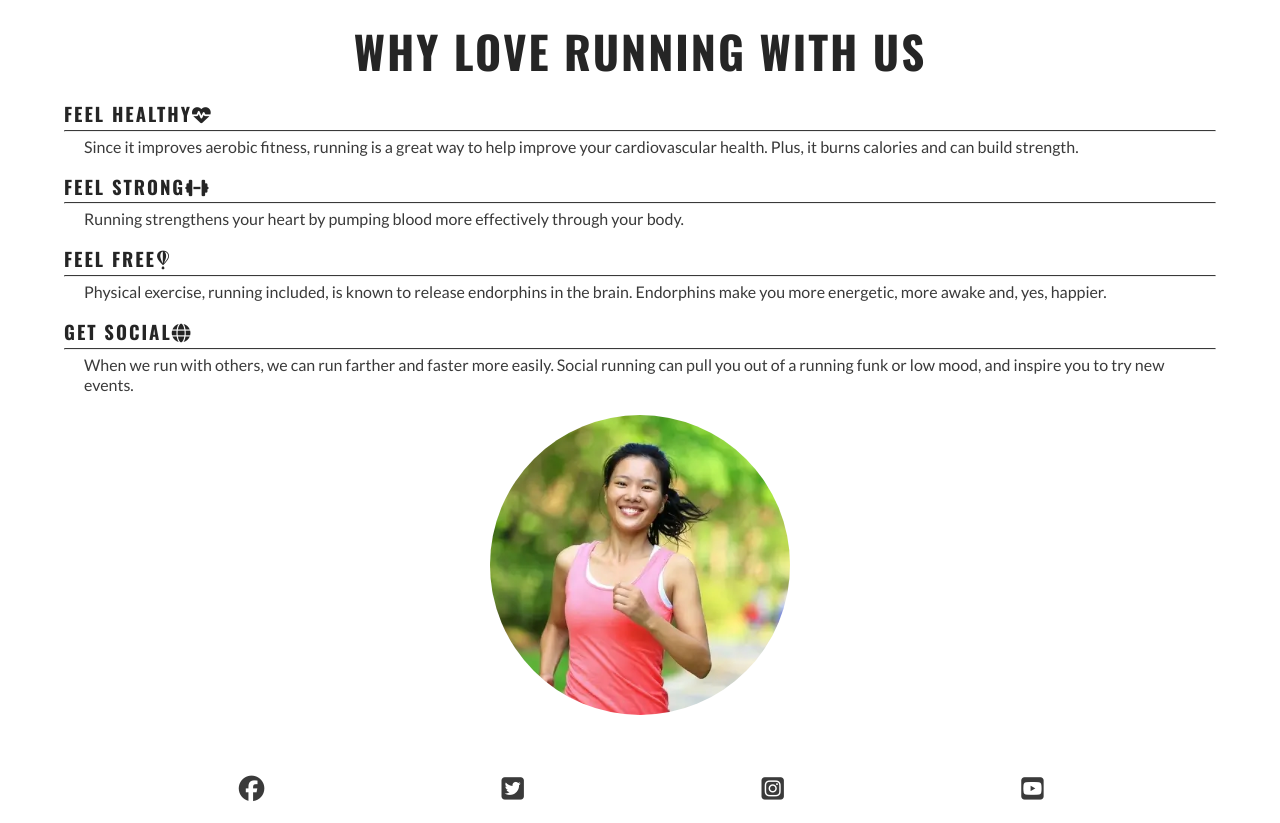
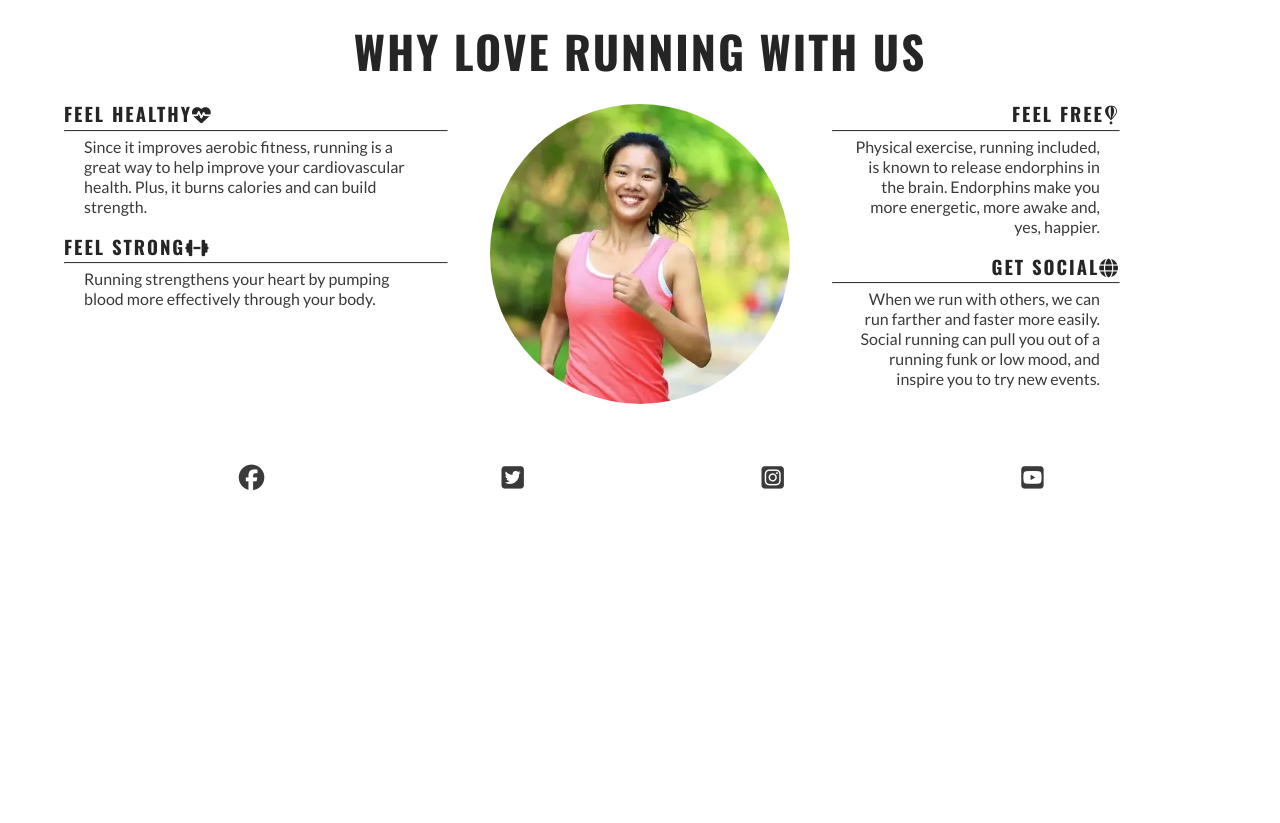
Before and after one commit to Eyongtarh/Love-Running, a plain HTML site: page index.html in a window 1280 px wide. Shown: the part 681-1504 px from the top of the page. After the commit the page ends 1193 px from the top, so only its background shows below. Drawn offline with nearby package versions, Linux system fonts and the light colour scheme.

Commit message:
added reasons section adaptability for 1200px and up

```diff
--- a/assets/css/style.css
+++ b/assets/css/style.css
@@ -176,6 +176,7 @@ hr {
     justify-content: center;
 }
 
+
 /* Media Queries: Tablets and Laber (768px and up) */
 @media screen and (min-width: 768px) {
 
@@ -218,6 +219,23 @@ hr {
     }
 }
 
+#benefit-physical,
+#benefits-mental {
+    display: flex;
+    flex-direction: column;
+    width: 100%;
+}
+
+#benefit-physical>div,
+#benefits-mental>div {
+    width: 75%;
+}
+
+#benefits-mental>div {
+    text-align: end;
+    align-self: flex-end;
+}
+
 /* Media Queries: laptops and desktops  (992px and up) */
 @media screen and (min-width: 992px) {
 
@@ -226,3 +244,33 @@ hr {
         border-bottom: 1px solid #3a3a3a;
     }
 }
+
+/* Media Queries: laptops and desktops  (1200px and up) */
+@media screen and (min-width: 1200px) {
+
+    /* Reasons section */
+    #benefits {
+        display: flex;
+        flex-direction: row;
+    }
+
+    #benefits>div {
+        flex: 1;
+    }
+
+    #benefits-image {
+        order: 0;
+    }
+
+    #benefits-mental {
+        order: 1;
+    }
+
+    #benefits-mental>div {
+        align-self: flex-start;
+    }
+
+    #benefits-physical>div {
+        align-self: flex-end;
+    }
+}
```
